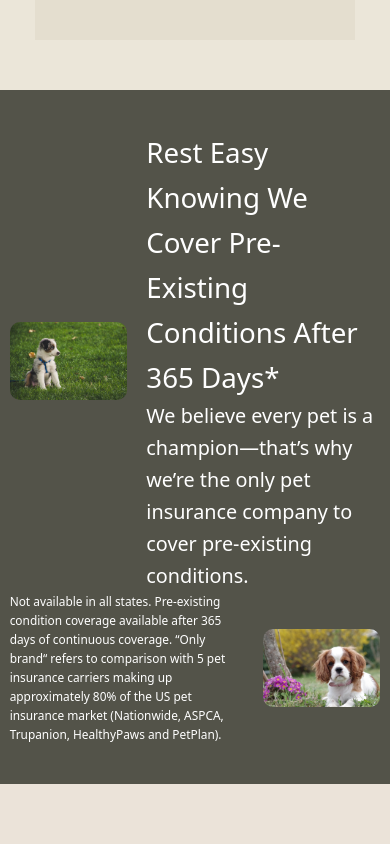
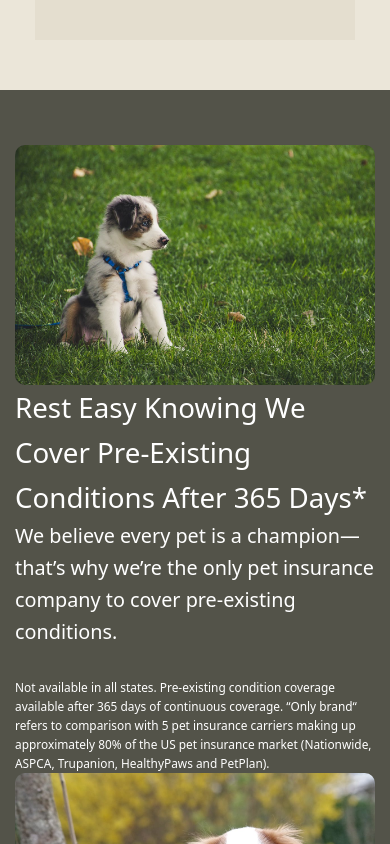
Before and after one commit to sabrinaahmednitu/sweet-paws-client, a React (Vite) app: page /petInsurance in a window 390 px wide. Shown: the part 1940-2784 px from the top of the page. Built offline with nearby package versions, Linux system fonts and the light colour scheme; no server answers.

Commit message:
pre exciting responsive

```diff
--- a/src/components/Home/SaleEverywhere/SaleEverywhere.css
+++ b/src/components/Home/SaleEverywhere/SaleEverywhere.css
@@ -37,10 +37,6 @@
 
 
 /* -----second part css------ */
-/* .states-container {
-  display: flex;
-  margin: auto;
-} */
 
 .states {
   display: flex;
--- a/src/components/PetInsurance/PetInsurance.css
+++ b/src/components/PetInsurance/PetInsurance.css
@@ -269,3 +269,10 @@
   background-color: transparent ;
   color: rgb(22, 22, 22) !important;
 }
+
+@media only screen and (max-width: 480px) {
+.pre-exciting-1{
+  display: block;
+  padding: 15px;
+}
+}
```
